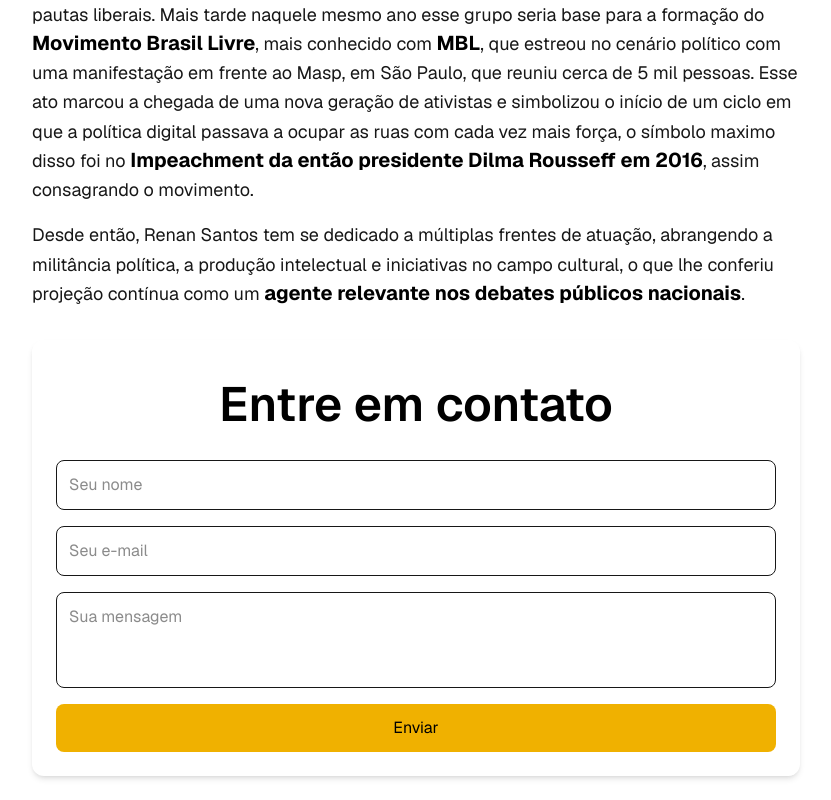
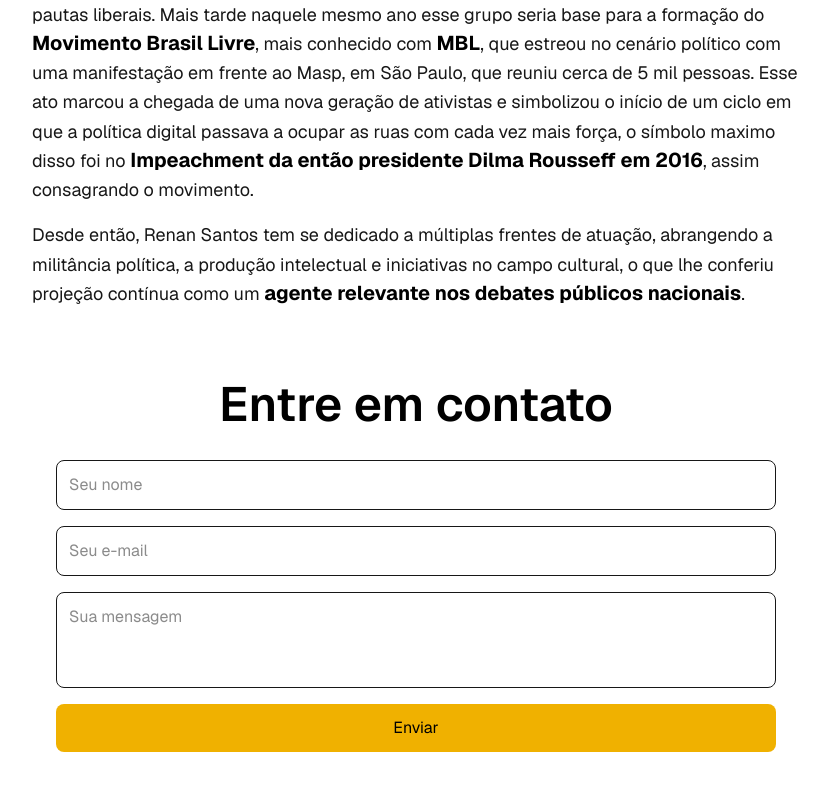
Before and after one commit to Cryptveil/renan-santos, a Next.js app: page / in a window 1280 px wide. Shown: the part 1230-2030 px from the top of the page, without its empty margins (224-1055 px from the left). Built offline with nearby package versions, Linux system fonts and the light colour scheme.

Commit message:
removed mute

```diff
--- a/app/layout.js
+++ b/app/layout.js
@@ -18,9 +18,7 @@
 
 export default function RootLayout({ children }) {
   return (
-    <html lang="br">
-      <head><script async src="https://pagead2.googlesyndication.com/pagead/js/adsbygoogle.js?client=ca-pub-6110447076059676"
-     crossorigin="anonymous"></script></head>
+    <html lang="br" data-scroll-behavior="smooth">
       <body
         className={`${geistSans.variable} ${geistMono.variable} antialiased`}
       >
--- a/app/page.js
+++ b/app/page.js
@@ -30,7 +30,7 @@
         <div className="relative w-full pb-[56.25%] h-0 overflow-hidden rounded-xl shadow-lg">
           <iframe
             className="absolute top-0 left-0 w-full h-full"
-            src="https://www.youtube.com/embed/suJJjWFu_44?si=DNPLIP-5uGUA3QRE&autoplay=1&mute=1&showinfo=0&autohide=1"
+            src="https://www.youtube.com/embed/suJJjWFu_44?si=DNPLIP-5uGUA3QRE&autoplay=1&showinfo=0&autohide=1"
             title="Vídeo Quem é Renan Santos? Por: Renan Santos"
             frameBorder="0"
             allow="accelerometer; autoplay; clipboard-write; encrypted-media;"
@@ -53,7 +53,7 @@
     Desde então, Renan Santos tem se dedicado a múltiplas frentes de atuação, abrangendo a militância política, a produção intelectual e iniciativas no campo cultural, o que lhe conferiu projeção contínua como um <b style={{color: "var(--highlight)"}} className="text-xl">agente relevante nos debates públicos nacionais</b>.
     </p>
         </div>
-        <section className="p-6 rounded-xl shadow-md">
+        <section className="p-6">
           <h3 style={{color: "var(--highlight)"}} className="text-3xl md:text-5xl text-center font-semibold p-4 mb-4">
             Entre em contato
           </h3>
```
